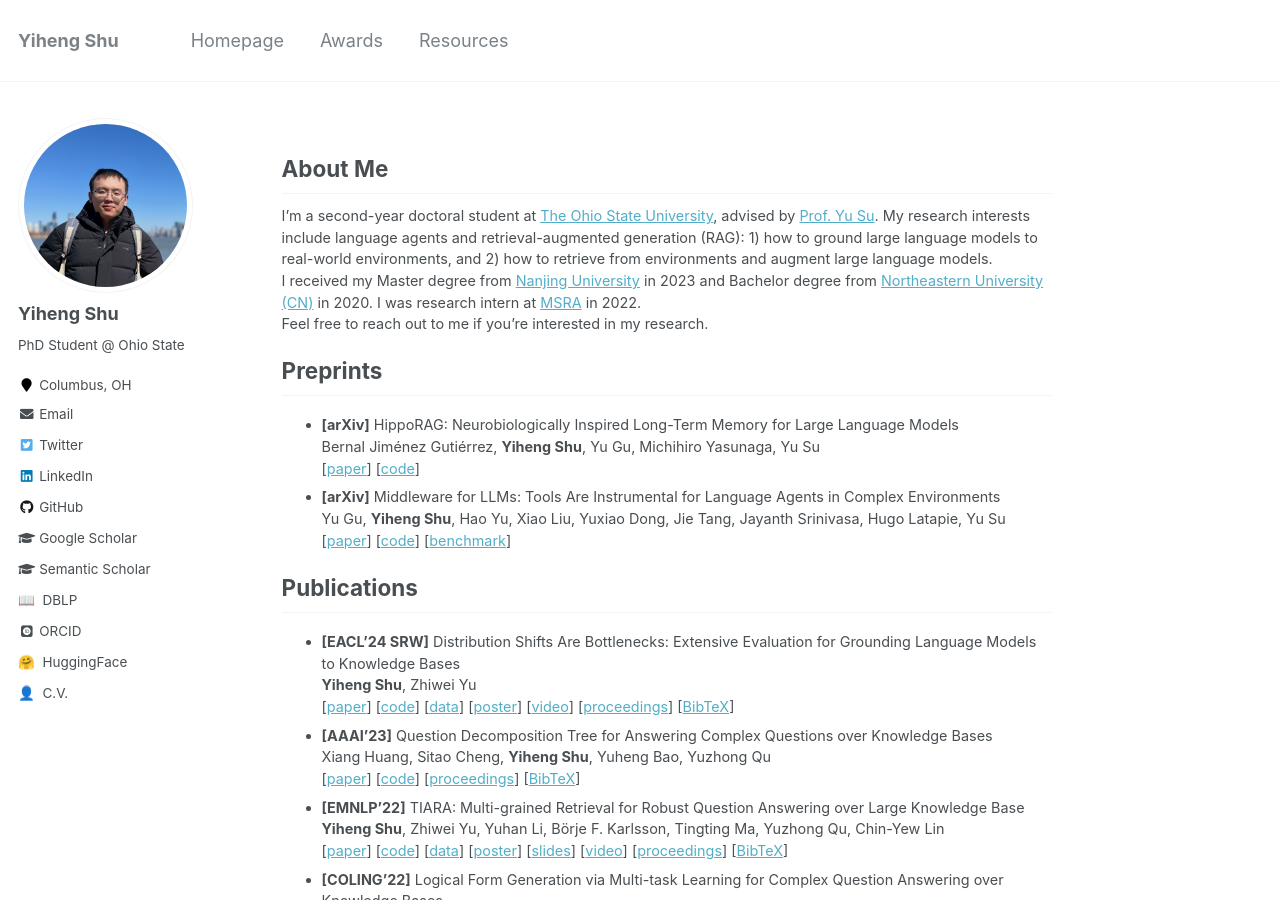
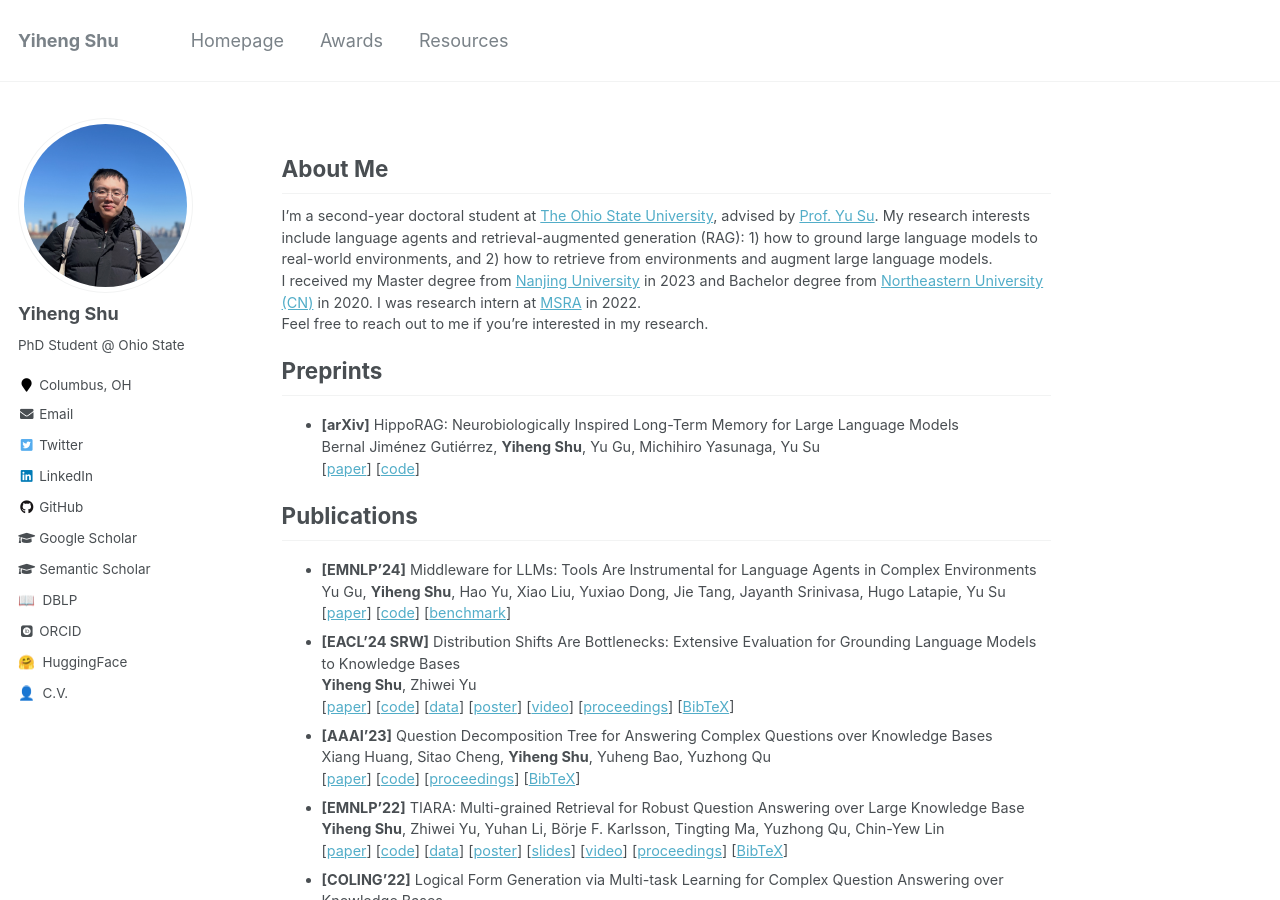
Before and after one commit to yihengshu/yihengshu.github.io, a Jekyll site: the page built from _pages/about.md, in a window 1280 px wide and 900 px high. Built offline with Jekyll 4.4.1, drawn with Linux system fonts in a browser that asks for light colours; some web fonts are replaced.

Commit message:
Update about.md

```diff
--- a/_pages/about.md
+++ b/_pages/about.md
@@ -27,14 +27,14 @@ Feel free to reach out to me if you're interested in my research.
 Bernal Jiménez Gutiérrez, **Yiheng Shu**, Yu Gu, Michihiro Yasunaga, Yu Su
 [[paper](https://arxiv.org/abs/2405.14831)]
 [[code](https://github.com/OSU-NLP-Group/HippoRAG)]
-- **[arXiv]** Middleware for LLMs: Tools Are Instrumental for Language Agents in Complex Environments
+
+## Publications
+
+- **[EMNLP'24]** Middleware for LLMs: Tools Are Instrumental for Language Agents in Complex Environments
 Yu Gu, **Yiheng Shu**, Hao Yu, Xiao Liu, Yuxiao Dong, Jie Tang, Jayanth Srinivasa, Hugo Latapie, Yu Su
 [[paper](https://arxiv.org/abs/2402.14672)]
 [[code](https://github.com/OSU-NLP-Group/Fuxi)]
 [[benchmark](https://huggingface.co/datasets/osunlp/KBQA-Agent)]
-
-## Publications
-
 - **[EACL'24 SRW]** Distribution Shifts Are Bottlenecks: Extensive Evaluation for Grounding Language Models to Knowledge Bases
 **Yiheng Shu**, Zhiwei Yu
 [[paper](https://arxiv.org/abs/2309.08345)]
```
